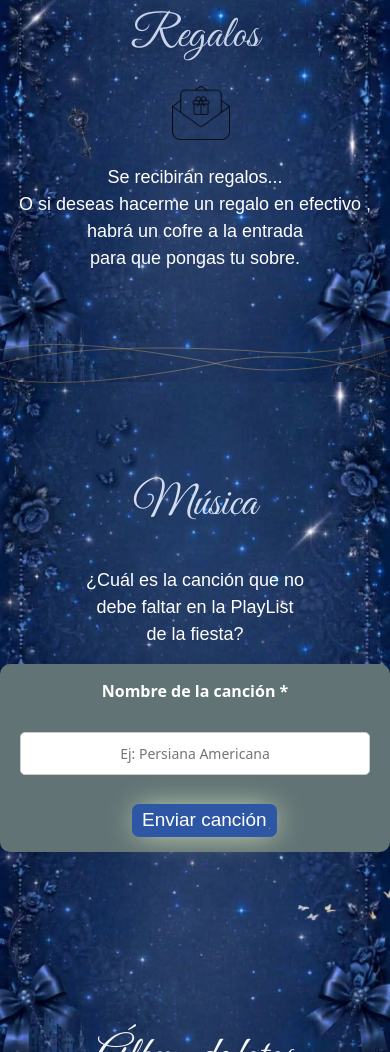
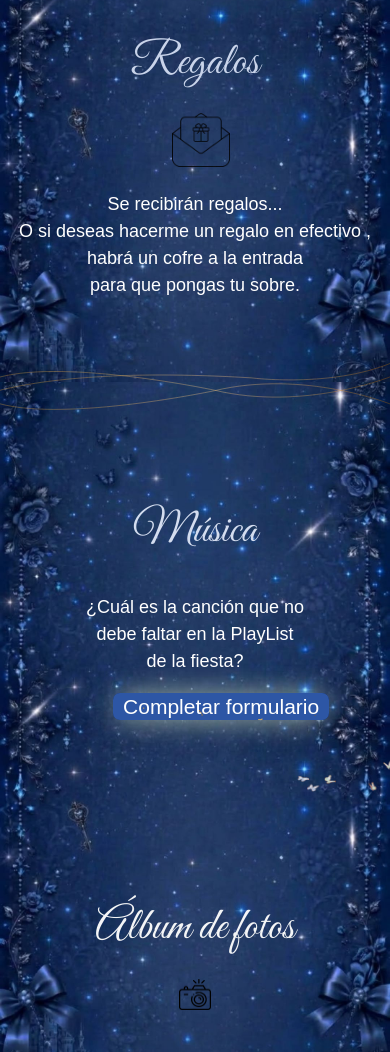
Before and after one commit to Invdigitales/xv-kihara, a plain HTML site: page index.html in a window 390 px wide. Shown: the part 3778-4830 px from the top of the page. Drawn offline with nearby package versions, Linux system fonts and the light colour scheme; some packages are replaced by stand-ins of ours; a script that the page names is missing; a web font is replaced by a local one.

Commit message:
formnuevo

```diff
--- a/index.html
+++ b/index.html
@@ -185,7 +185,8 @@ Lincol 1009
 <p class="parrafovestimenta">Dress Code</p>
 <img class="percha" src="./imagenes/percha (1).png" alt="">
 <br><br>
- <p class="parrafo3"> Obviar todo tipo de vestimenta <br> que sea de color azul. </p>
+ <p class="parrafo3"> Elegante Sport. <br>
+    Obviar todo tipo de vestimenta <br> que sea de color azul. </p>
 <br>
 
 
@@ -219,25 +220,13 @@ Lincol 1009
       ¿Cuál es la canción que no <br> debe faltar en la PlayList <br> de la fiesta?
     </p>
 
-<form action="https://formsubmit.co/Reartemarlen10@gmail.com" method="POST" class="music-form">
 
-    <!-- Configuración de FormSubmit -->
-    <input type="hidden" name="_subject" value="Nueva sugerencia musical 🎶">
-    <input type="hidden" name="_captcha" value="false">
-    <input type="hidden" name="_template" value="table">
-    <!-- Opcional: Redirigir a una página de gracias después de enviar -->
-    <!-- <input type="hidden" name="_next" value="https://tusitio.com/gracias.html"> -->
-
-    <div class="form-group">
-      <label for="cancion">Nombre de la canción *</label> <br>
-      <input type="text" id="cancion" name="Canción" placeholder="Ej: Persiana Americana" required>
-    </div>
+<a href="https://forms.gle/ZCyHo6eQPwgxnTLS7" target="_blank" rel="noopener noreferrer" class="btn-submit">
+  Completar formulario
+</a>
 
 
 
-
-    <button type="submit" class="btn-submit">Enviar canción</button>
-  </form>
 
 
 
--- a/style.css
+++ b/style.css
@@ -683,7 +683,7 @@ margin-top: -50%;
     }
     .btn-submit {
    padding: 2px 10px;
-    font-size: 19px;
+    font-size: 21px;
     font-weight: 1200;
     border: none;
     color: rgb(255, 255, 255);
@@ -691,7 +691,8 @@ margin-top: -50%;
     border-radius: 7px;
     box-shadow: 1px 1px 30px -5px rgb(232, 248, 207);
     cursor: pointer;
-    margin-left: 32%;
+    margin-left: 29%;
+    text-decoration: none;
     background-size: 120%;
     margin-top: 4%;
     background-image: url(./imagenes/brillo.gif);
```
